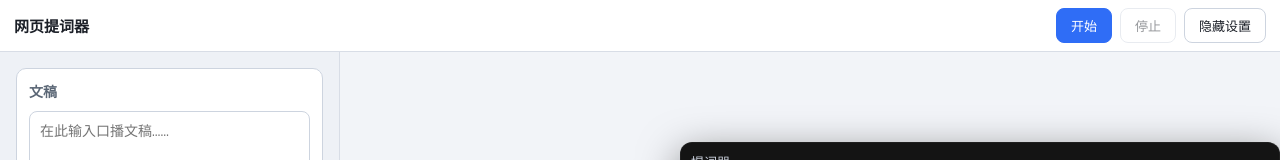
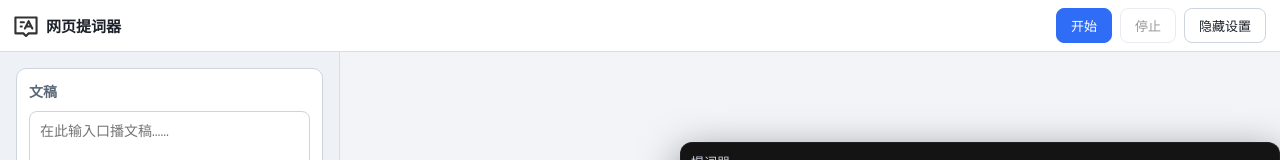
Before and after one commit to zhang-brook/web-teleprompter, a Vue app: page / in a window 1280 px wide. Shown: the top 160 px of the page. Built offline with nearby package versions, Linux system fonts and the light colour scheme.

Commit message:
feat: 左上角添加 logo
Co-authored-by: CodeBuddy <codebuddy@tencent.com>

```diff
--- a/src/App.vue
+++ b/src/App.vue
@@ -115,7 +115,10 @@ function onDrop(e: DragEvent) {
 <template>
   <div class="app" @dragover="onDragOver" @dragleave="onDragLeave" @drop="onDrop">
     <header class="topbar">
-      <div class="brand">网页提词器</div>
+      <div class="brand">
+        <img class="brand-logo" src="/logo.svg" alt="Logo" />
+        <span>网页提词器</span>
+      </div>
       <div class="actions">
         <button class="primary" @click="start" :disabled="state.running">开始</button>
         <button @click="stop" :disabled="!state.running">停止</button>
@@ -161,8 +164,16 @@ function onDrop(e: DragEvent) {
   border-bottom: 1px solid var(--border);
 }
 .brand {
+  display: flex;
+  align-items: center;
+  gap: 8px;
   font-weight: 700;
   font-size: 15px;
+}
+.brand-logo {
+  width: 24px;
+  height: 24px;
+  display: block;
 }
 .actions {
   display: flex;
```
Also changed, not shown: public/logo.svg (added).
